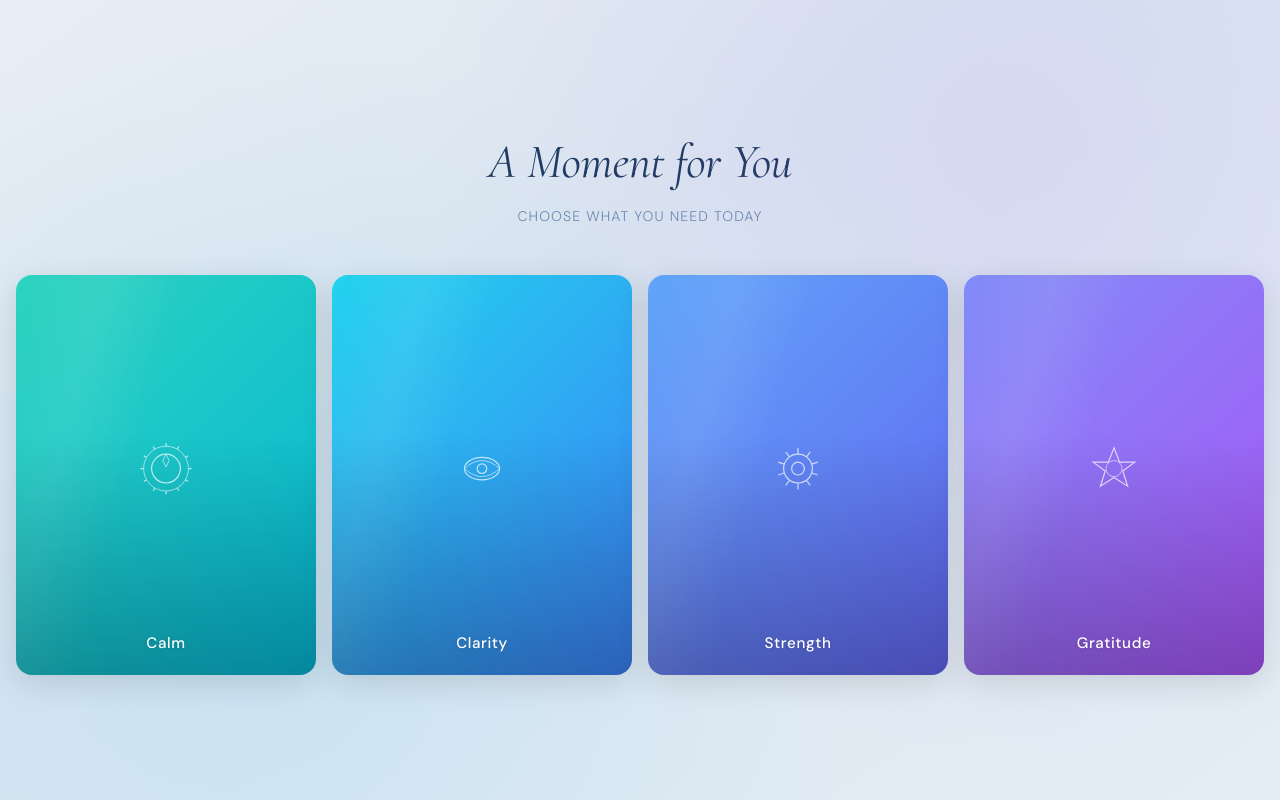
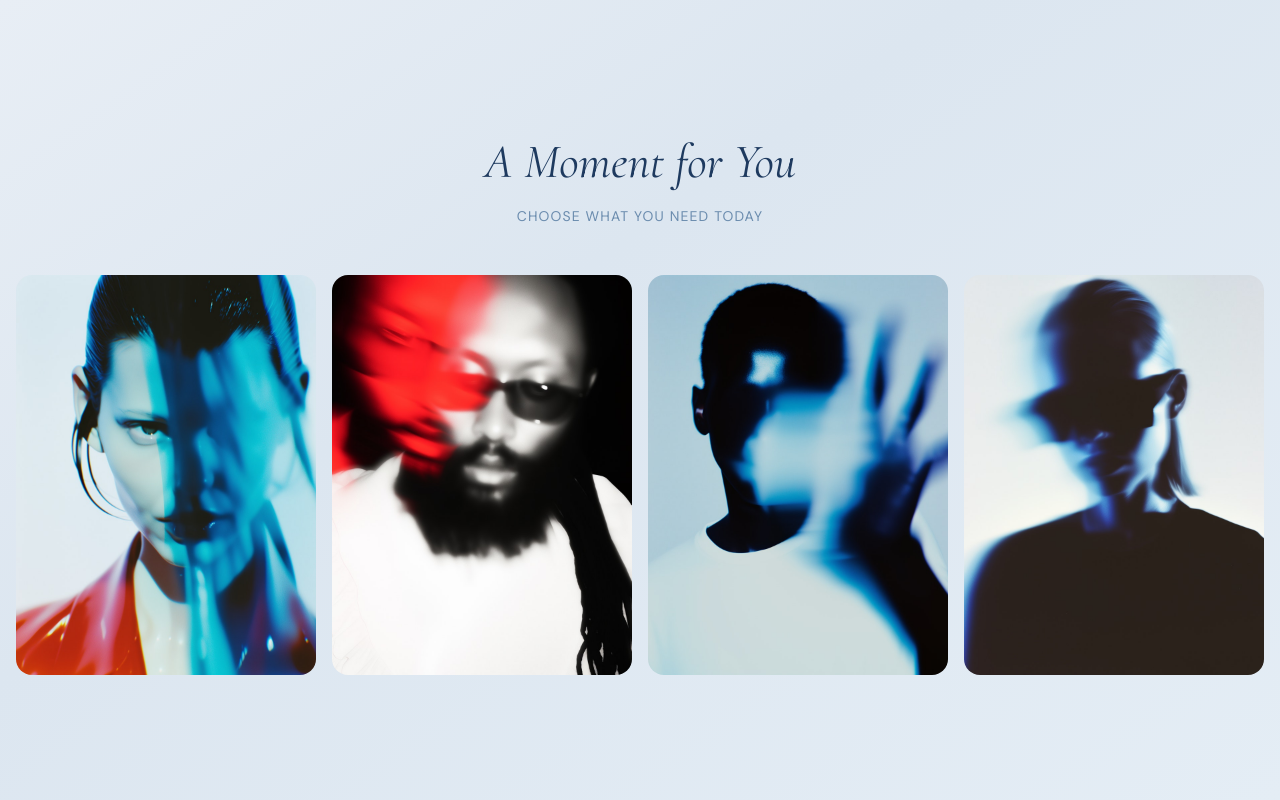
Before and after one commit to Heavy108/Animation-Library, a Next.js app: page / in a window 1280 px wide. Shown: the top 800 px of the page. Built offline with nearby package versions, Linux system fonts and the light colour scheme; a web font is replaced by a local one.

Commit message:
fix the scratch componnent

```diff
--- a/components/Scratch/scratch.module.css
+++ b/components/Scratch/scratch.module.css
@@ -1,6 +1,5 @@
 @import url('https://fonts.googleapis.com/css2?family=Cormorant+Garamond:ital,wght@0,400;0,600;1,400&family=DM+Sans:wght@300;400;500&display=swap');
 
-/* ── Page ── */
 .section {
   min-height: 100vh;
   background: linear-gradient(145deg, #e8eef5 0%, #dce6f0 40%, #e4edf5 100%);
@@ -10,171 +9,84 @@
   justify-content: center;
   font-family: 'DM Sans', sans-serif;
   padding: 2rem 1rem;
-  position: relative;
-  overflow: hidden;
 }
-.section::before {
-  content: '';
-  position: absolute;
-  inset: 0;
-  background:
-    radial-gradient(circle at 20% 80%, rgba(56,189,248,0.12) 0%, transparent 50%),
-    radial-gradient(circle at 80% 20%, rgba(139,92,246,0.1) 0%, transparent 50%);
-  pointer-events: none;
-}
+
 .title {
   font-family: 'Cormorant Garamond', serif;
   font-size: clamp(2rem, 5vw, 3rem);
   font-style: italic;
   color: #1e3a5f;
   margin-bottom: 0.5rem;
-  letter-spacing: -0.01em;
 }
+
 .subtitle {
   font-size: 0.875rem;
   color: #6b8cae;
   letter-spacing: 0.08em;
   text-transform: uppercase;
   margin-bottom: 3rem;
-  font-weight: 300;
 }
 
-/* ── Grid — mirrors HoverCards row: full width, 1rem gap, 1rem side padding ── */
 .grid {
   display: grid;
   grid-template-columns: repeat(4, 1fr);
   gap: 1rem;
   width: 100%;
-  /* no max-width — fills the container just like HoverCards */
 }
 
 @media (max-width: 900px) {
-  .grid {
-    grid-template-columns: repeat(2, 1fr);
-  }
+  .grid { grid-template-columns: repeat(2, 1fr); }
 }
 @media (max-width: 500px) {
-  .grid {
-    grid-template-columns: 1fr;
-  }
+  .grid { grid-template-columns: 1fr; }
 }
 
-/* ── Selection cards ── */
 .cardWrapper {
   perspective: 1000px;
   cursor: pointer;
-  min-width: 0;
 }
+
 .cardInner {
   position: relative;
   width: 100%;
-  aspect-ratio: 3 / 4;          /* same as HoverCards */
-  transform-style: preserve-3d;
-  transition: transform 0.5s cubic-bezier(0.4,0,0.2,1), box-shadow 0.3s ease;
-  border-radius: 1rem;           /* matches HoverCards border-radius: 1rem */
+  aspect-ratio: 3 / 4;
+  border-radius: 1rem;
+  overflow: hidden;
 }
-.cardWrapper:hover .cardInner {
-  transform: translateY(-6px) rotateY(5deg);
-  box-shadow: 0 20px 40px rgba(0,0,0,0.18);
-}
-.cardWrapper:active .cardInner { transform: scale(0.96); }
 
 .cardFront {
   position: absolute;
   inset: 0;
-  border-radius: 1rem;
-  display: flex;
-  flex-direction: column;
-  align-items: center;
-  justify-content: flex-end;
-  padding: 1.25rem;
-  overflow: hidden;
-  box-shadow: 0 8px 32px rgba(0,0,0,0.12);
-}
-.cardFront::after {
-  content: '';
-  position: absolute;
-  inset: 0;
-  background: linear-gradient(to bottom, transparent 40%, rgba(0,0,0,0.25) 100%);
-}
-.cardIcon {
-  position: absolute;
-  top: 50%; left: 50%;
-  transform: translate(-50%, -60%);
-  z-index: 1;
-  opacity: 0.7;
-}
-.cardLabel {
-  font-size: 0.95rem;
-  font-weight: 500;
-  color: white;
-  letter-spacing: 0.04em;
-  position: relative;
-  z-index: 1;
-  text-shadow: 0 1px 4px rgba(0,0,0,0.2);
-}
-.calm      { background: linear-gradient(135deg, #2dd4bf, #06b6d4); }
-.clarity   { background: linear-gradient(135deg, #22d3ee, #3b82f6); }
-.strength  { background: linear-gradient(135deg, #60a5fa, #6366f1); }
-.gratitude { background: linear-gradient(135deg, #818cf8, #a855f7); }
-
-.shimmer {
-  position: absolute;
-  top: -50%; left: -50%;
-  width: 200%; height: 200%;
-  background: linear-gradient(105deg, transparent 40%, rgba(255,255,255,0.08) 50%, transparent 60%);
-  animation: shimmer 4s ease-in-out infinite;
-  pointer-events: none;
-}
-@keyframes shimmer {
-  0%   { transform: translateX(-100%) translateY(-100%); }
-  100% { transform: translateX(100%) translateY(100%); }
 }
 
-/* ── Overlay ── */
+.cardImage {
+  width: 100%;
+  height: 100%;
+  object-fit: cover;
+}
+
+/* Modal */
+
 .overlay {
   position: fixed;
   inset: 0;
-  background: rgba(15,30,50,0.72);
-  backdrop-filter: blur(10px);
-  -webkit-backdrop-filter: blur(10px);
-  z-index: 50;
+  background: rgba(15,30,50,0.7);
+  backdrop-filter: blur(8px);
   display: flex;
   align-items: center;
   justify-content: center;
-  padding: 1.5rem;
-  animation: fadeIn 0.35s ease forwards;
 }
-@keyframes fadeIn { from { opacity: 0; } to { opacity: 1; } }
 
-/* ── Modal card ── */
 .modalCard {
   width: min(400px, 88vw);
   aspect-ratio: 3 / 4;
   border-radius: 28px;
   position: relative;
   overflow: hidden;
+  background: white;
   box-shadow: 0 40px 80px rgba(0,0,0,0.5);
-  animation: cardReveal 0.55s cubic-bezier(0.34,1.56,0.64,1) forwards;
-  cursor: crosshair;
-}
-@keyframes cardReveal {
-  from { opacity: 0; transform: scale(0.7) rotateY(90deg); }
-  to   { opacity: 1; transform: scale(1)   rotateY(0deg); }
 }
 
-/* gradient background — Layer 0 */
-.modalBg {
-  position: absolute;
-  inset: 0;
-  z-index: 0;
-}
-.calmBg      { background: linear-gradient(145deg, #0f766e, #0e7490); }
-.clarityBg   { background: linear-gradient(145deg, #0891b2, #1d4ed8); }
-.strengthBg  { background: linear-gradient(145deg, #1d4ed8, #4338ca); }
-.gratitudeBg { background: linear-gradient(145deg, #4338ca, #7e22ce); }
-
-/* quote text — Layer 1 */
 .modalContent {
   position: absolute;
   inset: 0;
@@ -186,42 +98,33 @@
   padding: 3rem 2.5rem;
   text-align: center;
   gap: 1.25rem;
-  pointer-events: none;
 }
-.modalIcon {
-  opacity: 0.9;
-  animation: iconFloat 3s ease-in-out infinite;
-}
-@keyframes iconFloat {
-  0%,100% { transform: translateY(0); }
-  50%     { transform: translateY(-8px); }
-}
+
 .modalQuote {
   font-family: 'Cormorant Garamond', serif;
-  font-size: clamp(1.15rem, 3vw, 1.5rem);
+  font-size: 1.4rem;
   font-style: italic;
-  color: white;
-  line-height: 1.65;
-  text-shadow: 0 2px 12px rgba(0,0,0,0.3);
+  color: black;
 }
+
 .modalAuthor {
-  font-size: 0.78rem;
-  color: rgba(255,255,255,0.75);
+  font-size: 0.75rem;
+  color: #444;
   letter-spacing: 0.12em;
   text-transform: uppercase;
 }
+
 .modalLabel {
+  position: absolute;
+  bottom: 2rem;
   font-family: 'Cormorant Garamond', serif;
   font-size: 1rem;
-  color: rgba(255,255,255,0.9);
+  color: #222;
   letter-spacing: 0.2em;
   text-transform: uppercase;
   font-weight: 600;
-  position: absolute;
-  bottom: 2rem;
 }
 
-/* draw-to-reveal canvas — Layer 2 */
 .revealCanvas {
   position: absolute;
   inset: 0;
@@ -231,51 +134,27 @@
   touch-action: none;
 }
 
-/* hint label — Layer 3 */
-.hint {
-  position: absolute;
-  bottom: 4.5rem;
-  left: 50%;
-  transform: translateX(-50%);
-  z-index: 3;
-  font-size: 0.72rem;
-  letter-spacing: 0.14em;
-  text-transform: uppercase;
-  color: rgba(255,255,255,0.5);
-  white-space: nowrap;
-  pointer-events: none;
-  transition: opacity 0.6s ease;
-  display: flex;
-  align-items: center;
-  gap: 0.4rem;
-}
-.hint::before {
-  content: '✦';
-  font-size: 0.55rem;
-  animation: pulse 1.5s ease-in-out infinite;
-}
-@keyframes pulse { 0%,100% { opacity: 1; } 50% { opacity: 0.2; } }
-.hintHidden { opacity: 0; }
-
-/* close button — Layer 4 */
 .closeBtn {
   position: absolute;
-  top: 1.25rem; right: 1.25rem;
-  width: 36px; height: 36px;
+  top: 1.25rem;
+  right: 1.25rem;
+  width: 36px;
+  height: 36px;
   border-radius: 50%;
-  background: rgba(255,255,255,0.2);
-  border: 1px solid rgba(255,255,255,0.35);
+  background: rgba(0,0,0,0.1);
+  border: 1px solid rgba(0,0,0,0.2);
   display: flex;
   align-items: center;
   justify-content: center;
   cursor: pointer;
-  transition: background 0.2s ease, transform 0.2s ease;
-  z-index: 4;
-  color: white;
-  font-size: 1rem;
-  backdrop-filter: blur(4px);
+  z-index: 3;
 }
-.closeBtn:hover {
-  background: rgba(255,255,255,0.35);
-  transform: rotate(90deg);
+.revealCanvas {
+  position: absolute;
+  inset: 0;
+  z-index: 2;
+  width: 100%;
+  height: 100%;
+  touch-action: none;
+  transition: opacity 0.6s ease;
 }
--- a/components/Scratch/scratch.tsx
+++ b/components/Scratch/scratch.tsx
@@ -1,146 +1,73 @@
 "use client";
 
-import { useState, useRef, useLayoutEffect, useCallback } from "react";
+import { useState, useRef, useLayoutEffect } from "react";
 import styles from "./scratch.module.css";
 
 /* ── Types ── */
 type CardData = {
   id: string;
   label: string;
-  cardClass: string;
-  bgClass: string;
+  image: string;
+  gradient: [string, string];
   quote: string;
   author: string;
-  icon: (size?: number) => React.ReactNode;
 };
 
-/* ── Icons ── */
-const CalmIcon = (size = 64) => (
-  <svg viewBox="0 0 80 80" fill="none" width={size} height={size}>
-    <circle cx="40" cy="40" r="18" stroke="white" strokeWidth="1.5" />
-    <circle cx="40" cy="40" r="28" stroke="white" strokeWidth="1" />
-    {[0, 30, 60, 90, 120, 150, 180, 210, 240, 270, 300, 330].map((deg) => (
-      <line
-        key={deg}
-        x1="40"
-        y1="12"
-        x2="40"
-        y2="8"
-        stroke="white"
-        strokeWidth="1.5"
-        transform={`rotate(${deg} 40 40)`}
-      />
-    ))}
-    <path
-      d="M40 22 L44 30 L40 38 L36 30 Z"
-      stroke="white"
-      strokeWidth="1"
-      fill="none"
-    />
-  </svg>
-);
-const ClarityIcon = (size = 64) => (
-  <svg viewBox="0 0 80 80" fill="none" width={size} height={size}>
-    <ellipse cx="40" cy="40" rx="22" ry="14" stroke="white" strokeWidth="1.5" />
-    <circle cx="40" cy="40" r="6" stroke="white" strokeWidth="1.5" />
-    <path d="M18 40 Q40 20 62 40" stroke="white" strokeWidth="1" fill="none" />
-    <path d="M18 40 Q40 60 62 40" stroke="white" strokeWidth="1" fill="none" />
-  </svg>
-);
-const StrengthIcon = (size = 64) => (
-  <svg viewBox="0 0 80 80" fill="none" width={size} height={size}>
-    <circle cx="40" cy="40" r="18" stroke="white" strokeWidth="1.5" />
-    {[0, 36, 72, 108, 144, 180, 216, 252, 288, 324].map((deg) => (
-      <line
-        key={deg}
-        x1="40"
-        y1="22"
-        x2="40"
-        y2="14"
-        stroke="white"
-        strokeWidth="1.5"
-        transform={`rotate(${deg} 40 40)`}
-      />
-    ))}
-    <circle cx="40" cy="40" r="8" stroke="white" strokeWidth="1.5" />
-  </svg>
-);
-const GratitudeIcon = (size = 64) => (
-  <svg viewBox="0 0 80 80" fill="none" width={size} height={size}>
-    <polygon
-      points="40,14 47,32 66,32 51,43 57,62 40,51 23,62 29,43 14,32 33,32"
-      stroke="white"
-      strokeWidth="1.5"
-      fill="none"
-    />
-    <circle cx="40" cy="40" r="10" stroke="white" strokeWidth="1" />
-  </svg>
-);
-
+/* ── Cards ── */
 const cards: CardData[] = [
   {
     id: "calm",
     label: "Calm",
-    cardClass: styles.calm,
-    bgClass: styles.calmBg,
+    image: "img6.jpeg",
+    gradient: ["#0f766e", "#0e7490"],
     quote:
       "Within you, there is a stillness and a sanctuary to which you can retreat at any time.",
     author: "Hermann Hesse",
-    icon: CalmIcon,
   },
   {
     id: "clarity",
     label: "Clarity",
-    cardClass: styles.clarity,
-    bgClass: styles.clarityBg,
+    image: "img2.jpeg",
+    gradient: ["#0891b2", "#1d4ed8"],
     quote:
       "Clarity comes not from certainty, but from the willingness to look honestly at what is.",
     author: "Unknown",
-    icon: ClarityIcon,
   },
   {
     id: "strength",
     label: "Strength",
-    cardClass: styles.strength,
-    bgClass: styles.strengthBg,
+    image: "img3.jpeg",
+    gradient: ["#1d4ed8", "#4338ca"],
     quote:
       "You are braver than you believe, stronger than you seem, and smarter than you think.",
     author: "A.A. Milne",
-    icon: StrengthIcon,
   },
   {
     id: "gratitude",
     label: "Gratitude",
-    cardClass: styles.gratitude,
-    bgClass: styles.gratitudeBg,
+    image: "img4.jpeg",
+    gradient: ["#4338ca", "#7e22ce"],
     quote:
       "Gratitude turns what we have into enough, and more. It turns denial into acceptance.",
     author: "Melodie Beattie",
-    icon: GratitudeIcon,
   },
 ];
 
-/* ─────────────────────── RevealCanvas ─────────────────────── */
+/* ───────────────── RevealCanvas ───────────────── */
 
-function RevealCanvas({ bgClass }: { bgClass: string }) {
+function RevealCanvas({
+  gradient,
+  onComplete,
+}: {
+  gradient: [string, string];
+  onComplete: () => void;
+}) {
   const canvasRef = useRef<HTMLCanvasElement>(null);
   const ctxRef = useRef<CanvasRenderingContext2D | null>(null);
   const isDrawing = useRef(false);
   const lastPos = useRef({ x: 0, y: 0 });
-  const [hasDrawn, setHasDrawn] = useState(false);
+  const revealed = useRef(false);
 
-  /*
-   * useLayoutEffect fires synchronously after DOM mutation, before paint.
-   * At this point offsetWidth/offsetHeight on the parent are real pixels —
-   * unlike useEffect which can fire after a zero-size first layout.
-   *
-   * We read the PARENT's dimensions (the modalCard div) since the canvas
-   * itself reports 0×0 before its own attributes are set.
-   *
-   * The canvas is filled with the same gradient colour as the card background,
-   * so it appears seamless. Drawing uses destination-out to punch transparent
-   * holes — revealing the text layer (z-index:1) beneath.
-   */
   useLayoutEffect(() => {
     const canvas = canvasRef.current;
     if (!canvas) return;
@@ -151,9 +78,6 @@ function RevealCanvas({ bgClass }: { bgClass: string }) {
     const w = parent.offsetWidth;
     const h = parent.offsetHeight;
 
-    if (!w || !h) return;
-
-    // Setting these clears the canvas buffer — do it once, then fill
     canvas.width = w;
     canvas.height = h;
 
@@ -161,29 +85,43 @@ function RevealCanvas({ bgClass }: { bgClass: string }) {
     if (!ctx) return;
     ctxRef.current = ctx;
 
-    // ── Step 1: fill entire canvas with matching card colour ──
-    // We pick the same colour as the gradient start so it looks flush.
-    // We derive it from bgClass.
-    const colorMap: Record<string, string> = {
-      [styles.calmBg]: "#0f766e",
-      [styles.clarityBg]: "#0891b2",
-      [styles.strengthBg]: "#1d4ed8",
-      [styles.gratitudeBg]: "#4338ca",
-    };
-    const fillColor = colorMap[bgClass] ?? "#1e3a5f";
+    const grad = ctx.createLinearGradient(0, 0, w, h);
+    grad.addColorStop(0, gradient[0]);
+    grad.addColorStop(1, gradient[1]);
 
-    ctx.fillStyle = fillColor;
+    ctx.fillStyle = grad;
     ctx.fillRect(0, 0, w, h);
 
-    // ── Step 2: switch to erase mode ──
-    // destination-out makes strokes transparent, revealing layers below.
     ctx.globalCompositeOperation = "destination-out";
     ctx.lineJoin = "round";
     ctx.lineCap = "round";
     ctx.lineWidth = 70;
-  }, [bgClass]);
+  }, [gradient]);
 
-  /* Convert client coords → canvas pixel coords */
+  const checkReveal = () => {
+    if (revealed.current) return;
+
+    const canvas = canvasRef.current;
+    const ctx = ctxRef.current;
+    if (!canvas || !ctx) return;
+
+    const pixels = ctx.getImageData(0, 0, canvas.width, canvas.height);
+    const total = pixels.data.length / 4;
+
+    let cleared = 0;
+
+    for (let i = 3; i < pixels.data.length; i += 4) {
+      if (pixels.data[i] === 0) cleared++;
+    }
+
+    const percent = cleared / total;
+
+    if (percent > 0.45) {
+      revealed.current = true;
+      onComplete();
+    }
+  };
+
   const toCanvasPos = (clientX: number, clientY: number) => {
     const canvas = canvasRef.current!;
     const rect = canvas.getBoundingClientRect();
@@ -195,70 +133,61 @@ function RevealCanvas({ bgClass }: { bgClass: string }) {
 
   const beginStroke = (x: number, y: number) => {
     isDrawing.current = true;
-    setHasDrawn(true);
     lastPos.current = { x, y };
   };
 
-  const continueStroke = useCallback((x: number, y: number) => {
+  const continueStroke = (x: number, y: number) => {
     if (!isDrawing.current || !ctxRef.current) return;
     const ctx = ctxRef.current;
+
     ctx.beginPath();
     ctx.moveTo(lastPos.current.x, lastPos.current.y);
     ctx.lineTo(x, y);
     ctx.stroke();
+
     lastPos.current = { x, y };
-  }, []);
+
+    checkReveal();
+  };
 
   const endStroke = () => {
     isDrawing.current = false;
   };
 
-  /* Mouse */
-  const onMouseDown = (e: React.MouseEvent) => {
+  return (
+    <canvas
+      ref={canvasRef}
+      className={styles.revealCanvas}
+      onMouseDown={(e) => {
         const p = toCanvasPos(e.clientX, e.clientY);
         beginStroke(p.x, p.y);
-  };
-  const onMouseMove = (e: React.MouseEvent) => {
+      }}
+      onMouseMove={(e) => {
         const p = toCanvasPos(e.clientX, e.clientY);
         continueStroke(p.x, p.y);
-  };
-
-  /* Touch */
-  const onTouchStart = (e: React.TouchEvent) => {
+      }}
+      onMouseUp={endStroke}
+      onMouseLeave={endStroke}
+      onTouchStart={(e) => {
         e.preventDefault();
         const p = toCanvasPos(e.touches[0].clientX, e.touches[0].clientY);
         beginStroke(p.x, p.y);
-  };
-  const onTouchMove = (e: React.TouchEvent) => {
+      }}
+      onTouchMove={(e) => {
         e.preventDefault();
         const p = toCanvasPos(e.touches[0].clientX, e.touches[0].clientY);
         continueStroke(p.x, p.y);
-  };
-
-  return (
-    <>
-      <canvas
-        ref={canvasRef}
-        className={styles.revealCanvas}
-        onMouseDown={onMouseDown}
-        onMouseMove={onMouseMove}
-        onMouseUp={endStroke}
-        onMouseLeave={endStroke}
-        onTouchStart={onTouchStart}
-        onTouchMove={onTouchMove}
+      }}
       onTouchEnd={endStroke}
     />
-      <span className={`${styles.hint} ${hasDrawn ? styles.hintHidden : ""}`}>
-        draw to reveal
-      </span>
-    </>
   );
 }
 
-/* ──────────────────── Main component ──────────────────── */
+/* ───────────────── Main Component ───────────────── */
 
 export default function MomentForYou() {
   const [active, setActive] = useState<string | null>(null);
+  const [revealed, setRevealed] = useState(false);
   const activeCard = cards.find((c) => c.id === active);
 
   return (
@@ -272,17 +201,18 @@ export default function MomentForYou() {
             <div
               key={card.id}
               className={styles.cardWrapper}
-              onClick={() => setActive(card.id)}
-              role="button"
-              tabIndex={0}
-              aria-label={`Choose ${card.label}`}
-              onKeyDown={(e) => e.key === "Enter" && setActive(card.id)}
+              onClick={() => {
+                setRevealed(false);
+                setActive(card.id);
+              }}
             >
               <div className={styles.cardInner}>
-                <div className={`${styles.cardFront} ${card.cardClass}`}>
-                  <div className={styles.cardIcon}>{card.icon(64)}</div>
-                  <span className={styles.cardLabel}>{card.label}</span>
-                  <div className={styles.shimmer} />
+                <div className={styles.cardFront}>
+                  <img
+                    src={card.image}
+                    alt={card.label}
+                    className={styles.cardImage}
+                  />
                 </div>
               </div>
             </div>
@@ -296,29 +226,22 @@ export default function MomentForYou() {
             className={styles.modalCard}
             onClick={(e) => e.stopPropagation()}
           >
-            {/* z-index 0 — gradient background */}
-            <div className={`${styles.modalBg} ${activeCard.bgClass}`} />
-
-            {/* z-index 1 — quote text, always rendered but hidden under canvas */}
             <div className={styles.modalContent}>
-              <div className={styles.modalIcon}>{activeCard.icon(72)}</div>
               <blockquote className={styles.modalQuote}>
-                &ldquo;{activeCard.quote}&rdquo;
+                “{activeCard.quote}”
               </blockquote>
               <p className={styles.modalAuthor}>— {activeCard.author}</p>
               <span className={styles.modalLabel}>{activeCard.label}</span>
             </div>
 
-            {/* z-index 2 — solid canvas cover; drawing erases fill → shows text */}
-            {/* key resets canvas fresh on each card open */}
-            <RevealCanvas key={active} bgClass={activeCard.bgClass} />
+            {!revealed && (
+              <RevealCanvas
+                gradient={activeCard.gradient}
+                onComplete={() => setRevealed(true)}
+              />
+            )}
 
-            {/* z-index 4 — close button, always above canvas */}
-            <button
-              className={styles.closeBtn}
-              onClick={() => setActive(null)}
-              aria-label="Close"
-            >
+            <button className={styles.closeBtn} onClick={() => setActive(null)}>
               ✕
             </button>
           </div>
```
Lines whose indentation alone changed are shown as unchanged.
